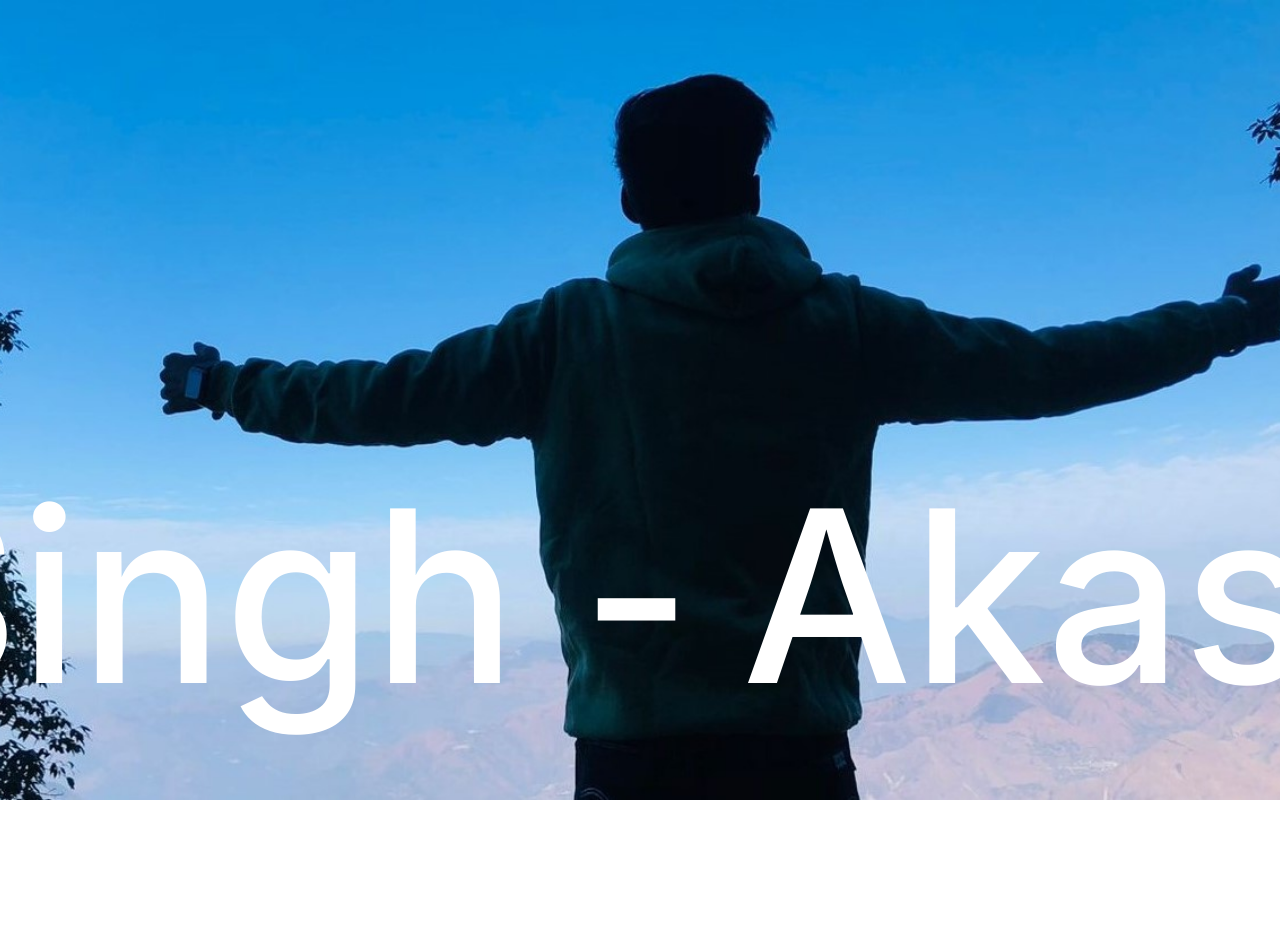
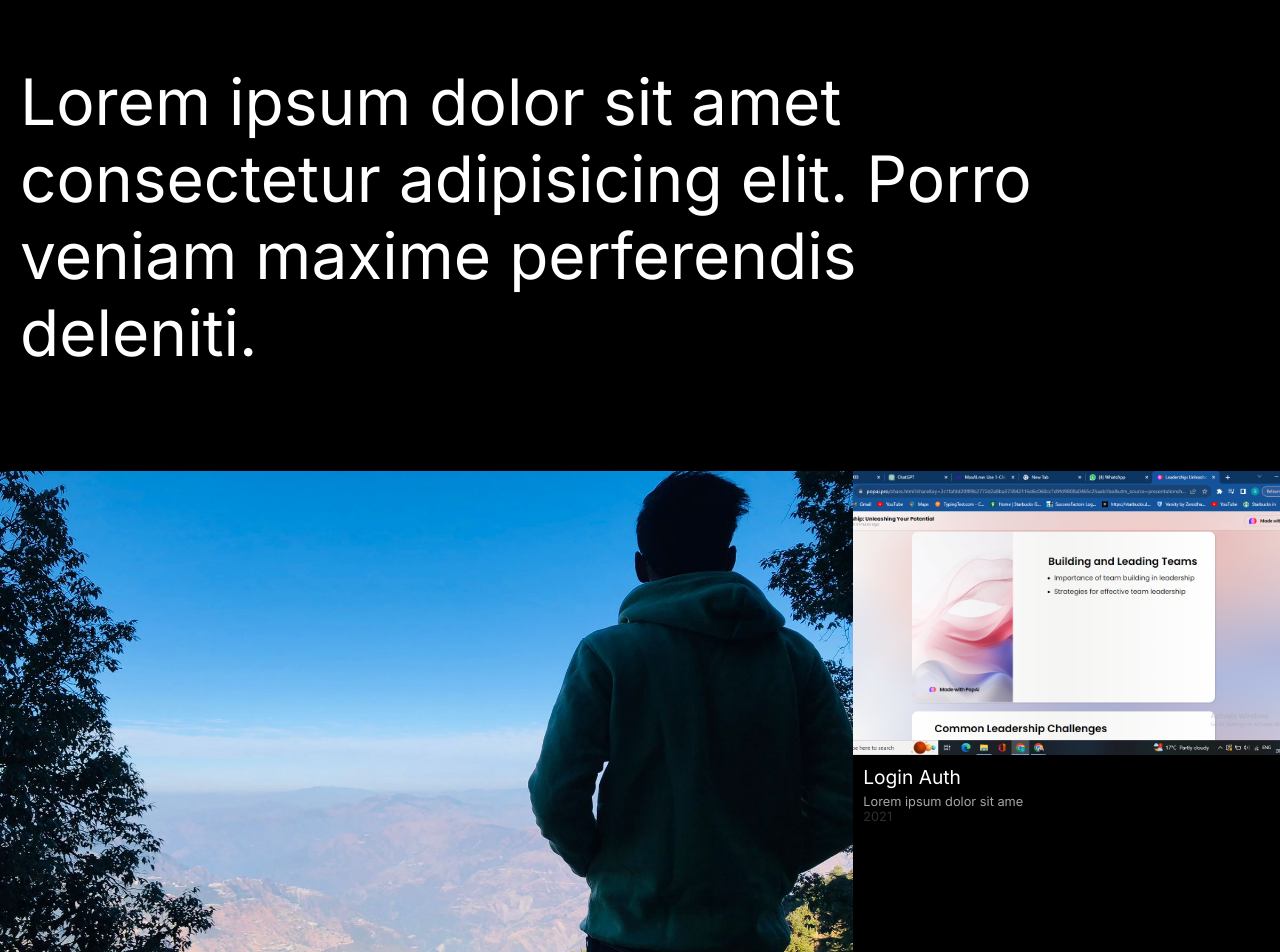
Before and after one commit to codex3616/sectionParallaxTransition.github.io, a Next.js app: page / in a window 1280 px wide. Shown: the top 952 px of the page. Built offline with nearby package versions, Linux system fonts and the light colour scheme.

Commit message:
first commit

```diff
--- a/src/app/globals.css
+++ b/src/app/globals.css
@@ -1,4 +1,4 @@
 body {
-  margin: 0;
-  /* background-color: black; */
+  margin: 0px;
+  background-color: black;
 }
--- a/src/app/page.js
+++ b/src/app/page.js
@@ -1,57 +1,80 @@
-"use client";
-import React, { useEffect, useRef } from "react";
-import styles from "./page.module.css";
-import Image from "next/image";
-import gsap from "gsap";
-import { ScrollTrigger } from "gsap/all";
+import React from "react";
+import styles from "./page.module.scss";
+import Double from "../components/double/index";
+
+const projects = [
+  {
+    name: "Burgerzest",
+    client: "own",
+    description: "Lorem ipsum dolor sit ame",
+    src: "demo.jpeg",
+    year: 2022,
+  },
+
+  {
+    name: "Login Auth",
+    client: "own",
+    description: "Lorem ipsum dolor sit ame",
+    src: "project.png",
+    year: 2021,
+  },
+  {
+    name: "Notetaking",
+    client: "own",
+    description: "Lorem ipsum dolor sit ame",
+    src: "project1.png",
+    year: 2023,
+  },
+  {
+    name: "MovieInfo",
+    client: "own",
+    description: "Lorem ipsum dolor sit ame",
+    src: "project3.png",
+    year: 2024,
+  },
+  {
+    name: "WeatherLive",
+    client: "own",
+    description: "Lorem ipsum dolor sit ame",
+    src: "project2.png",
+    year: 2024,
+  },
+  {
+    name: "DynamicQuotes",
+    client: "own",
+    description: "Lorem ipsum dolor sit ame",
+    src: "project1.png",
+    year: 2024,
+  },
+  {
+    name: "PortFolio",
+    client: "own",
+    description: "Lorem ipsum dolor sit ame",
+    src: "demo1.jpeg",
+    year: 2024,
+  },
+  {
+    name: "DynamicQuotes",
+    client: "own",
+    description: "Lorem ipsum dolor sit ame",
+    src: "demo2.jpeg",
+    year: 2024,
+  },
+];
 
 const Page = () => {
-  const firstText = useRef(null);
-  const secondText = useRef(null);
-  const slider = useRef(null);
-
-  let xPercent = 0;
-  let direction = 1; // -1 for move left and 1 for move right direction
-
-  useEffect(() => {
-    // for change direction of move while scrolling a page
-    gsap.registerPlugin(ScrollTrigger);
-    gsap.to(slider.current, {
-      scrollTrigger: {
-        trigger: document.documentElement,
-        scrub: 0.25,
-        start: 0,
-        end: window.innerHeight,
-        onUpdate: (e) => (direction = e.direction * -1),
-      },
-      x: "-500px",
-    });
-
-    requestAnimationFrame(animation); // for inifinte text move
-  });
-
-  const animation = () => {
-    if (xPercent <= -100) {
-      xPercent = 0; // for left move infinite
-    } else if (xPercent > 0) {
-      xPercent = -100; // for right move infinite
-    }
-    gsap.set(firstText.current, { xPercent: xPercent });
-    gsap.set(secondText.current, { xPercent: xPercent });
-    xPercent += 0.1 * direction;
-    requestAnimationFrame(animation);
-  };
-
   return (
     <>
       <main className={styles.main}>
-        <Image alt="bg img" src="/images/demo3.jpeg" fill={true} />
-
-        <div className={styles.sliderContainer}>
-          <div ref={slider} className={styles.slider}>
-            <p ref={firstText}>Akash Singh -</p>
-            <p ref={secondText}>Akash Singh -</p>
-          </div>
+        <h1>
+          Lorem ipsum dolor sit amet consectetur adipisicing elit. Porro veniam
+          maxime perferendis deleniti.
+        </h1>
+        <div className={styles.gallery}>
+          <Double projects={[projects[0], projects[1]]} />
+          <Double projects={[projects[2], projects[3]]} reversed={true} />
+          <Double projects={[projects[4], projects[5]]} />
+          <Double projects={[projects[6], projects[7]]} reversed={true} />
         </div>
       </main>
     </>
--- a/src/app/page.module.css
+++ /dev/null
@@ -1,36 +0,0 @@
-.main {
-  margin-bottom: 100vh;
-  display: flex;
-  height: 100vh;
-  position: relative;
-  overflow: hidden;
-}
-
-.main img {
-  object-fit: cover;
-}
-
-.sliderContainer {
-  position: absolute;
-  top: calc(100vh - 350px);
-}
-.slider {
-  position: relative;
-  white-space: nowrap;
-  /* display: flex; */
-}
-
-.slider p {
-  position: relative;
-  margin: 0px;
-  color: white;
-  font-size: 240px;
-  font-weight: 500;
-  padding-right: 50px;
-}
-
-.slider p:nth-of-type(2) {
-  position: absolute;
-  left: 100%;
-  top: 0;
-}
--- /dev/null
+++ b/src/app/page.module.scss
@@ -0,0 +1,12 @@
+.main {
+  color: white;
+  margin-top: 5vh;
+  padding-bottom: 10vh;
+
+  h1 {
+    font-size: 5vw;
+    font-weight: 400;
+    padding: 20px;
+    max-width: 80%;
+  }
+}
--- /dev/null
+++ b/src/components/double/index.jsx
@@ -0,0 +1,74 @@
+"use client";
+import React, { useRef } from "react";
+import styles from "./style.module.scss";
+import Image from "next/image";
+
+const Index = ({ projects, reversed }) => {
+  const firstImage = useRef(null);
+  const secondImage = useRef(null);
+  let xPercent = reversed ? 100 : 0;
+  let speed = 0.15;
+  let currentXPercent = reversed ? 100 : 0;
+  let requestAnimationFrameId = null;
+
+  const manageMouseMove = (e) => {
+    //for changing width to 66.66 and 33.33
+    const { clientX } = e;
+    xPercent = (clientX / window.innerWidth) * 100;
+
+    if (!requestAnimationFrameId) {
+      requestAnimationFrameId = requestAnimationFrame(animate);
+    }
+  };
+  const animate = () => {
+    // for smooth animation
+
+    const deltaXPercent = xPercent - currentXPercent;
+    currentXPercent = currentXPercent + deltaXPercent * speed;
+
+    firstImage.current.style.width = 66.66 - currentXPercent * 0.33 + "%";
+    secondImage.current.style.width = 33.33 + currentXPercent * 0.33 + "%";
+
+    if (Math.round(currentXPercent) == Math.round(xPercent)) {
+      cancelAnimationFrame(requestAnimationFrameId);
+      requestAnimationFrameId = null;
+    } else {
+      requestAnimationFrame(animate);
+    }
+  };
+
+  return (
+    <>
+      <div
+        className={styles.double}
+        onMouseMove={(e) => {
+          manageMouseMove(e);
+        }}
+      >
+        <div ref={firstImage} className={styles.imageContainer}>
+          <div className={styles.stretchyContainer}>
+            <Image alt="img1" fill={true} src={`/images/${projects[0].src}`} />
+          </div>
+          <div className={styles.body}>
+            <h3> {projects[0].name}</h3>
+            <p>{projects[0].description}</p>
+            <p>{projects[0].year}</p>
+          </div>
+        </div>
+
+        <div ref={secondImage} className={styles.imageContainer}>
+          <div className={styles.stretchyContainer}>
+            <Image alt="img2" fill={true} src={`/images/${projects[1].src}`} />
+          </div>
+          <div className={styles.body}>
+            <h3> {projects[1].name}</h3>
+            <p>{projects[1].description}</p>
+            <p>{projects[1].year}</p>
+          </div>
+        </div>
+      </div>
+    </>
+  );
+};
+
+export default Index;
--- /dev/null
+++ b/src/components/double/style.module.scss
@@ -0,0 +1,56 @@
+.double {
+  display: flex;
+  margin-top: 10vh;
+  height: 45vw;
+
+  .imageContainer {
+    &:nth-of-type(1) {
+      width: 66.66%;
+    }
+    &:nth-of-type(2) {
+      width: 33.33%;
+    }
+    .stretchyContainer {
+      padding-bottom: 66.66%;
+      position: relative;
+
+      img {
+        object-fit: cover;
+      }
+    }
+
+    .body {
+      font-size: 16px;
+      padding: 10px;
+
+      h3 {
+        font-weight: 400;
+        font-size: 1.2em;
+        margin-top: 0px;
+        margin-bottom: 5px;
+      }
+      p {
+        font-size: 0.8em;
+        margin: 0px;
+        &:nth-of-type(1) {
+          color: rgb(165, 165, 165);
+        }
+
+        &:nth-of-type(2) {
+          color: rgb(46, 46, 46);
+        }
+      }
+    }
+  }
+
+  &:nth-child(even) {
+    .imageContainer {
+      &:nth-of-type(1) {
+        width: 33.33%;
+      }
+      &:nth-of-type(2) {
+        width: 66.66%;
+      }
+    }
+  }
+}
```
